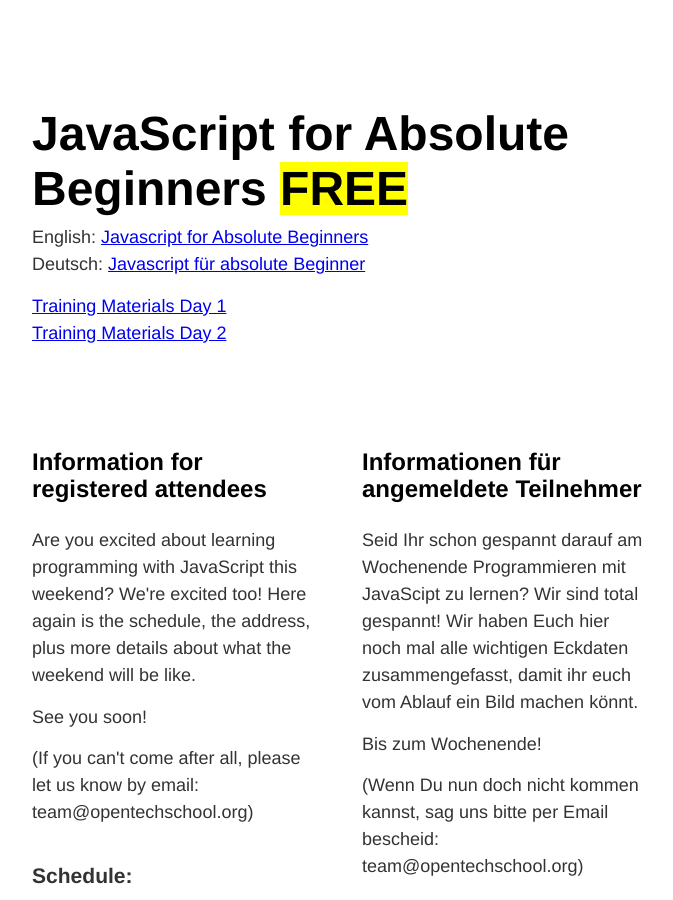
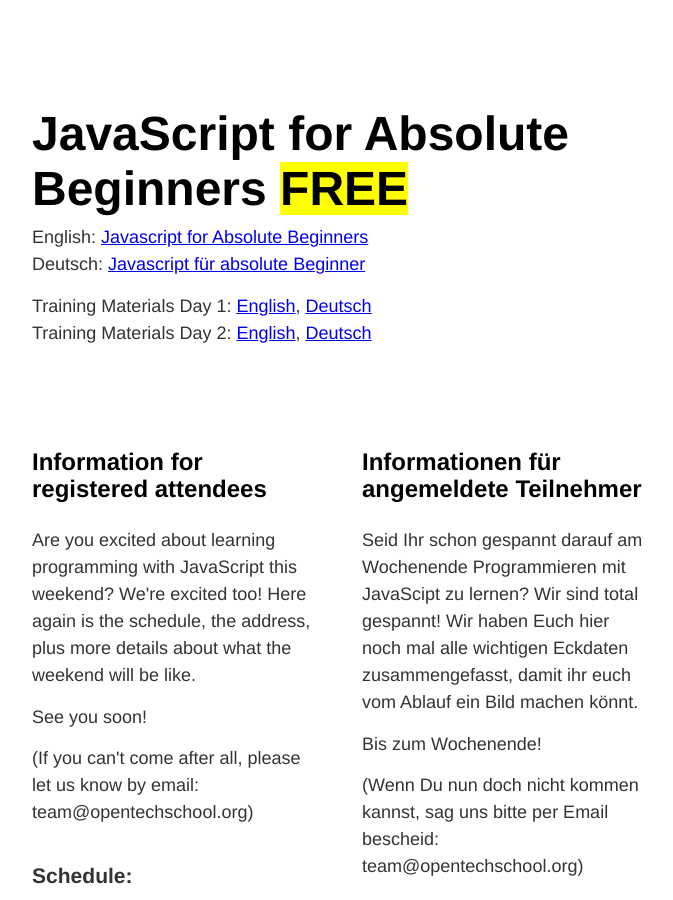
Before and after one commit to OpenTechSchool/javascript, a Jekyll site: the page index.html, which Jekyll copies as it is, in a window 1280 px wide and 900 px high. Shown: the whole window, without its empty margins (298-971 px from the left). Built offline with Jekyll 4.4.1, drawn with Linux system fonts in a browser that asks for light colours.

Commit message:
better linkage, both languages

```diff
--- a/index.html
+++ b/index.html
@@ -36,8 +36,13 @@
 </p>
 
 <p>
-  <a href="http://opentechschool.github.com/js-beginners-day1/index.html">Training Materials Day 1</a><br />
-  <a href="http://opentechschool.github.com/js-beginners-day2/index.html">Training Materials Day 2</a><br />
+  Training Materials Day 1:
+    <a href="http://opentechschool.github.com/js-beginners-day1/index.html">English</a>,
+    <a href="http://opentechschool.github.com/js-beginners-day1/index_de.html">Deutsch</a>
+  <br />
+  Training Materials Day 2:
+    <a href="http://opentechschool.github.com/js-beginners-day2/index.html">English</a>,
+    <a href="http://opentechschool.github.com/js-beginners-day2/index_de.html">Deutsch</a>
 </p>
 
 <div class="column left">
```
